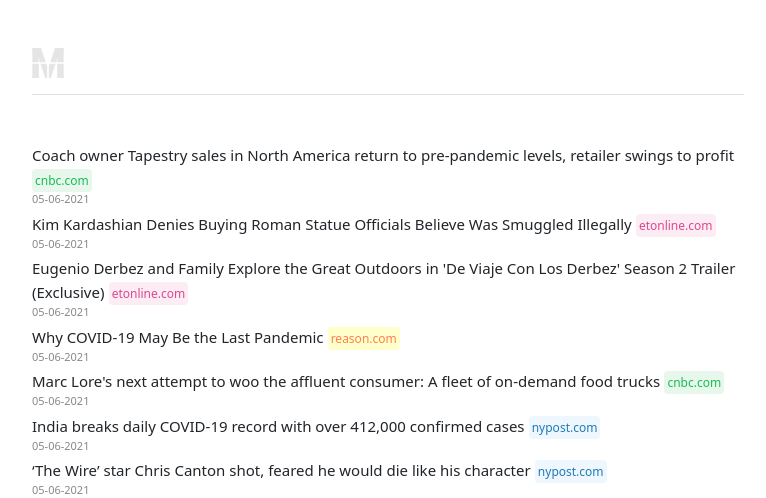
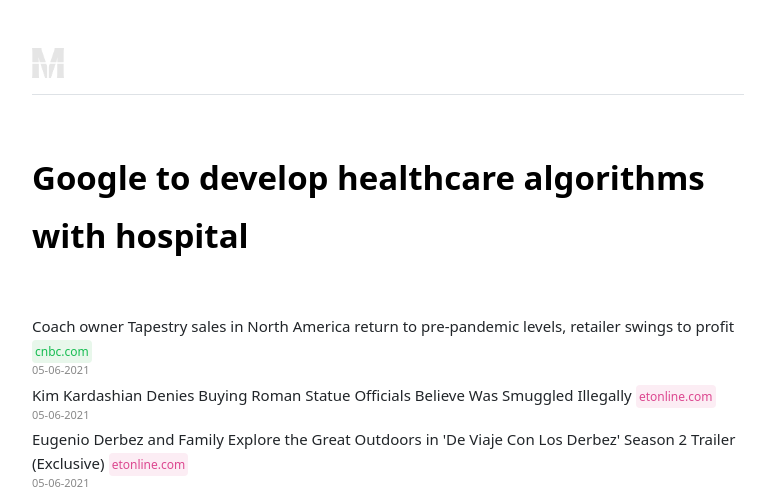
Before and after one commit to cwargas/colorstat_feed, a Flask app: page / in a window 1280 px wide. Shown: the top 498 px of the page, without its empty margins (252-1018 px from the left). Run offline with Flask 2, Linux system fonts and the light colour scheme; data comes from the database, SQL or seed files in the repository.

Commit message:
Added main headline

```diff
--- a/templates/home.html
+++ b/templates/home.html
@@ -18,8 +18,8 @@
 
     <!-- MAIN HEADLINE -->
 <!--     <img src="/static/images/breaking.jpeg" class="img-fluid" height="200px">-->
-<!--    <h1 id="headline" class="display-5 fw-bold text-black"><a href="#">Investors bet on a rebound</a></h1>-->
-<!--    <br><br>-->
+    <h1 id="headline" class="display-5 fw-bold text-black"><a href="https://www.wsj.com/articles/google-strikes-deal-with-hospital-chain-to-develop-healthcare-algorithms-11622030401?mod=hp_lead_pos1">Google to develop healthcare algorithms with hospital</a></h1>
+    <br><br>
 
 
     {% for article in articles.items %}
```
